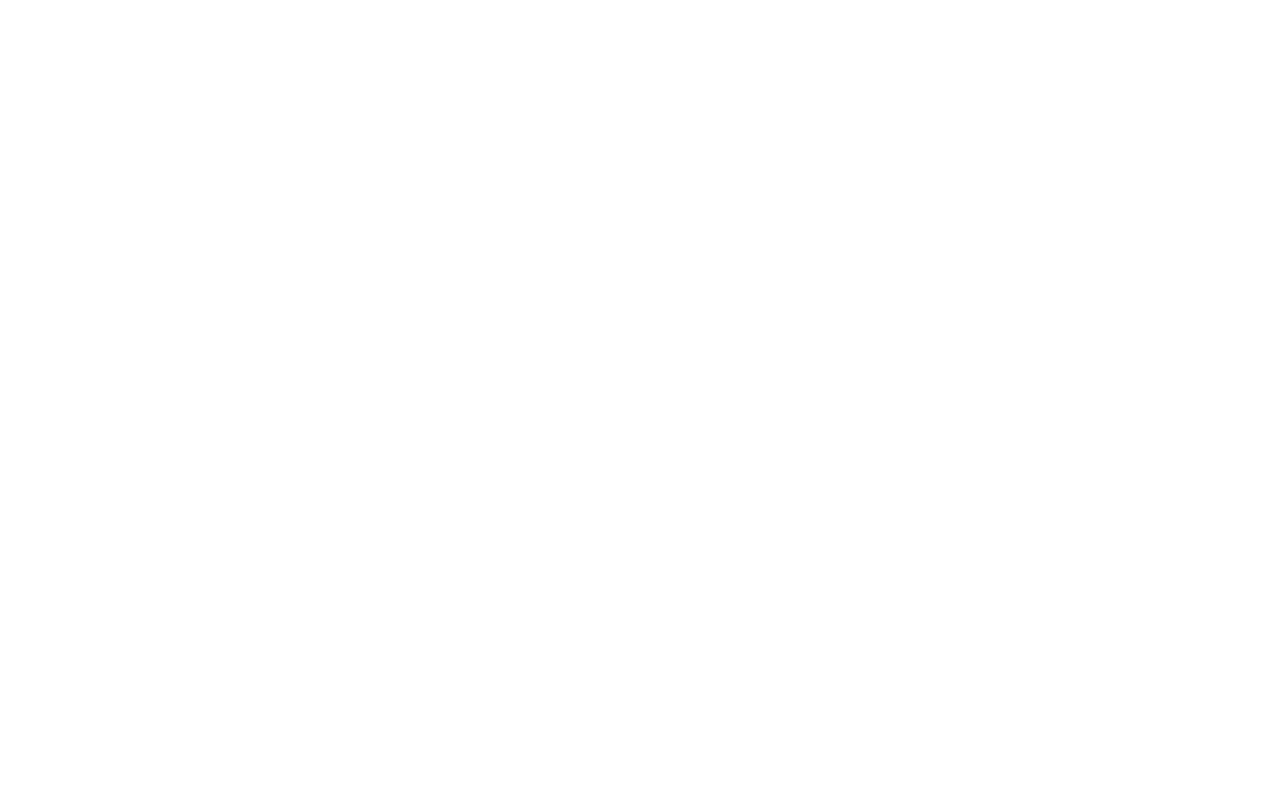
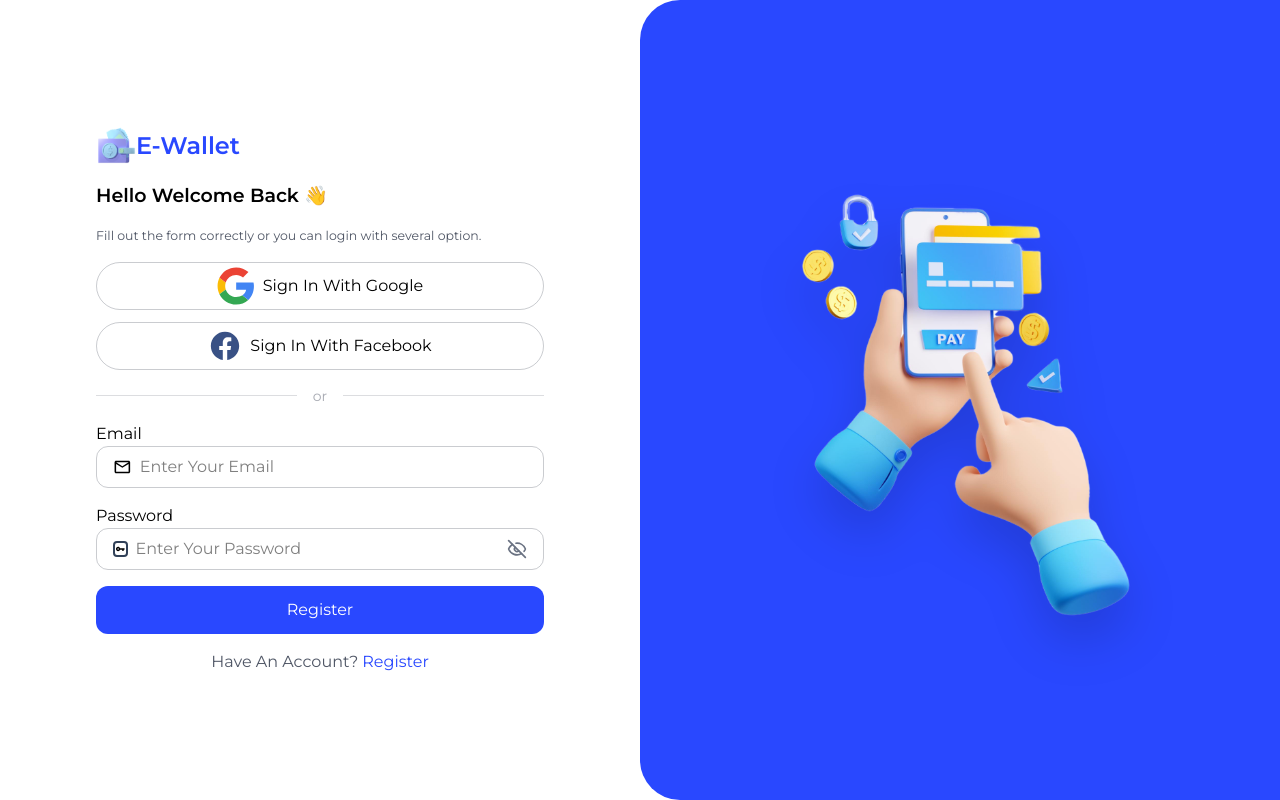
Before and after one commit to MGT06/e-wallet_frontend, a React (Vite) app: page /login in a window 1280 px wide. Before the commit this address had no page. Built offline with nearby package versions, Linux system fonts and the light colour scheme.

Commit message:
feat: add login and register routes and navigation link in each pages

```diff
--- a/src/Router.jsx
+++ b/src/Router.jsx
@@ -2,10 +2,14 @@
 
 import MainLayout from "./layouts/MainLayout";
 import HomePage from "./pages/HomePage";
+import Login from "./pages/auth/login";
+import Register from "./pages/auth/register";
 
 const Router = () => {
   return (
     <Routes>
+      <Route path="/login" element={<Login />} />
+      <Route path="/register" element={<Register />} />
       <Route element={<MainLayout />}>
         <Route path="/" element={<Navigate to="/home" replace />}></Route>
         <Route path="/home" element={<HomePage />}></Route>
--- a/src/pages/auth/login.jsx
+++ b/src/pages/auth/login.jsx
@@ -6,6 +6,7 @@
 import { IoMdKey } from "react-icons/io";
 import { LuEye, LuEyeOff } from "react-icons/lu";
 import gamberLogin from '../../assets/tanganLogin.svg'
+import { Link } from 'react-router';
 
 
 export default function Login() {
@@ -76,7 +77,7 @@
             </div>
 
             <div className='bg-primary text-white flex justify-center items-center py-3 rounded-xl cursor-pointer'>Register</div>
-            <div className='flex justify-center items-center text-dark-gray'>Have An Account?<span className='text-primary ml-1 cursor-pointer'>Register</span></div>
+            <div className='flex justify-center items-center text-dark-gray'>Have An Account?<Link to={"/register"} className='text-primary ml-1 cursor-pointer'>Register</Link></div>
         </section>
       </div>
 
--- a/src/pages/auth/register.jsx
+++ b/src/pages/auth/register.jsx
@@ -6,6 +6,7 @@
 import { IoMdKey } from "react-icons/io";
 import { LuEye, LuEyeOff } from "react-icons/lu";
 import gamberRegis from '../../assets/tanganDompet.svg'
+import { Link } from 'react-router';
 
 
 export default function Register() {
@@ -96,7 +97,7 @@
             </div>
 
             <div className='bg-primary text-white flex justify-center items-center py-3 rounded-xl cursor-pointer'>Register</div>
-            <div className='flex justify-center items-center text-dark-gray'>Have An Account?<span className='text-primary ml-1 cursor-pointer'>Login</span></div>
+            <div className='flex justify-center items-center text-dark-gray'>Have An Account?<Link to={"/login"} className='text-primary ml-1 cursor-pointer'>Login</Link></div>
         </section>
       </div>
 
```
